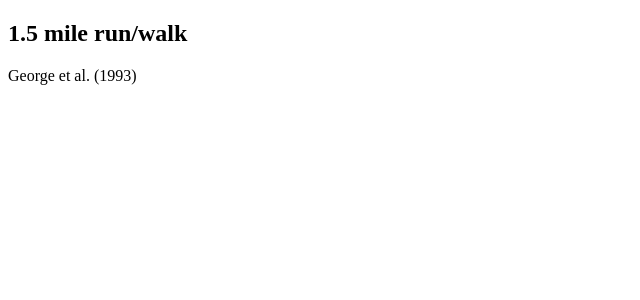
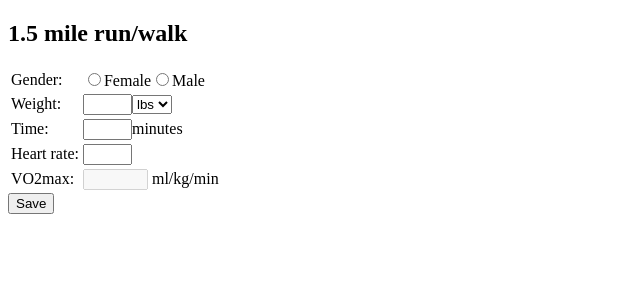
Before and after one commit to dabowheel/fitness-assessment, a Flask app: template wsgi/templates/oneAndHalfMileRunWalk.html in a window 1280 px wide. Shown: the top 300 px of the page, without its empty margins (0-640 px from the left). Run offline with Flask 2, Linux system fonts and the light colour scheme; the template is opened without the code that fills it, so the values that code supplies are empty.

Commit message:
add inputs

```diff
--- a/wsgi/run.py
+++ b/wsgi/run.py
@@ -7,7 +7,7 @@ app = Flask(__name__)
 def index():
     return render_template("index.html")
 
-@app.route('/oneAndHalfMileRunWalk')
+@app.route('/OneAndHalfMileRunWalk')
 def oneAndHalfMileRunWalk():
     return render_template("oneAndHalfMileRunWalk.html")
 
--- /dev/null
+++ b/wsgi/static/input.js
@@ -0,0 +1,101 @@
+function isNumeric(n) {
+  return !isNaN(parseFloat(n)) && isFinite(n);
+}
+
+function OneAndHalfRun(sex,weight,weightUnits,time,heartRate) {
+	if (sex == "male" || sex == "female") {
+		this.sex = sex;
+	}
+	if (isNumeric(weight)) {
+		this.weight = weight;
+	}
+	if (weightUnits == "lbs" || weightUnits == "kg") {
+		this.weightUnits = weightUnits;
+	}
+	if (isNumeric(time)) {
+		this.time = time;
+	}
+	if (isNumeric(heartRate)) {
+		this.heartRate = heartRate;
+	}
+}
+OneAndHalfRun.prototype.weightUnit="lbs";
+OneAndHalfRun.prototype.toString = function (){
+	var str = "";
+	if (typeof this.sex != 'undefined') {
+		str = str + "sex: " + this.sex + "\n";
+	}
+	if (typeof this.weight != 'undefined') {
+		str = str + "weight: " + this.weight + " " + this.weightUnits + "\n";
+	}
+	if (typeof this.time != 'undefined') {
+		str = str + "time: " + this.time + "\n";
+	}
+	if (typeof this.heartRate != 'undefined') {
+		str = str + "heartRate: " + this.heartRate + "\n";
+	}
+	return str;
+};
+OneAndHalfRun.prototype.isValid = function () {
+	if (typeof this.sex != 'undefined') {
+		if (typeof this.weight != 'undefined') {
+			if (typeof this.time != 'undefined') {
+				if (typeof this.heartRate != 'undefined') {
+					return true;
+				}
+			}
+		}
+	}
+	return false;
+};
+/*
+ * V02max = 100.5 + 8.344 * GENDER (0 = female; I = male) - 0.1636 * BODY MASS (kg) - 1.438 * JOG TIME (min 1 mile) - 0.1928 * HEART RATE (bpm)
+ */
+OneAndHalfRun.prototype.calculate = function () {
+	var gender;
+	var weight;
+
+	if (this.sex == "male") {
+		gender = 1;
+	} else {
+		gender = 0;
+	}
+
+	if (this.weightUnits == "kg") {
+		weight = this.weight;
+	} else if (this.weightUnits == "lbs") {
+		var kgPerLbs = 0.453592;
+		weight = kgPerLbs * this.weight;
+	}
+	return 100.5 + 8.344 * gender - 0.1636 * weight - 1.438 * this.time - 0.1928 * this.heartRate;
+};
+
+function round(num) {
+	return Math.round(num * 100) / 100;
+}
+
+
+
+function onChange() {
+	var sexMale = document.getElementById("sexMale");
+	var sexFemale = document.getElementById("sexFemale");
+	var weight = document.getElementById("weight");
+	var weightUnits = document.getElementById("weightUnits");
+	var time = document.getElementById("time");
+	var heartRate = document.getElementById("heartRate");
+	var result = document.getElementById("result");
+
+	var sex;
+	if (sexFemale.checked) {
+		sex = "female";
+	} else if (sexMale.checked) {
+		sex = "male";
+	}
+	var weightUnitsValue = weightUnits.options[weightUnits.selectedIndex].value
+
+	var metric = new OneAndHalfRun(sex,weight.value,weightUnitsValue,time.value,heartRate.value);
+	if (metric.isValid()) {
+		alert(metric.toString());
+		result.value = round(metric.calculate());
+	}
+}
--- a/wsgi/templates/index.html
+++ b/wsgi/templates/index.html
@@ -2,4 +2,4 @@
 <title>Fitness Assessment</title>
 <h2>Fitness Assessment</h2>
 
-<p><a href="/oneAndHalfMileRunWalk">1.5 mile run/walk</a><p>
+<p><a href="/OneAndHalfMileRunWalk">1.5 mile run/walk</a><p>
--- a/wsgi/templates/oneAndHalfMileRunWalk.html
+++ b/wsgi/templates/oneAndHalfMileRunWalk.html
@@ -1,5 +1,31 @@
 <!doctype html>
+<html>
+<head>
+<script type="text/javascript" src="static/input.js"></script>
+</head>
+<body>
 <title>1.5 mile run/walk</title>
 <h2>1.5 mile run/walk</h2>
 
-<p>George et al. (1993)<p>
+<div>
+<table>
+<tr>
+	<td>Gender:</td><td><input id="sexFemale" type="radio" name="sex" value="female" onchange="onChange();">Female<input id="sexMale" type="radio" name="sex" value="male" onchange="onChange();">Male</td>
+</tr>
+<tr>
+	<td>Weight:</td><td><input id="weight" type="text" name="weight" size="3" onchange="onChange();"><select id="weightUnits" onChange="onChange();"><option value="lbs">lbs</option><option value="kg">kg</option></select></td>
+</tr>
+<tr>
+	<td>Time:</td><td><input id="time" type="text" name="time" size=3 onchange="onChange();">minutes</td>
+</tr>
+<tr>
+	<td>Heart rate:</td><td><input id="heartRate" type="text" name="heartrate" size=3 onchange="onChange();"></td>
+</tr>
+<tr>
+	<td>VO2max:</td><td><input id="result" type="text" name="result" size="5" disabled> ml/kg/min</td>
+</tr>
+</table>
+<input type="submit" value="Save">
+</div>
+</body>
+</html>
```
